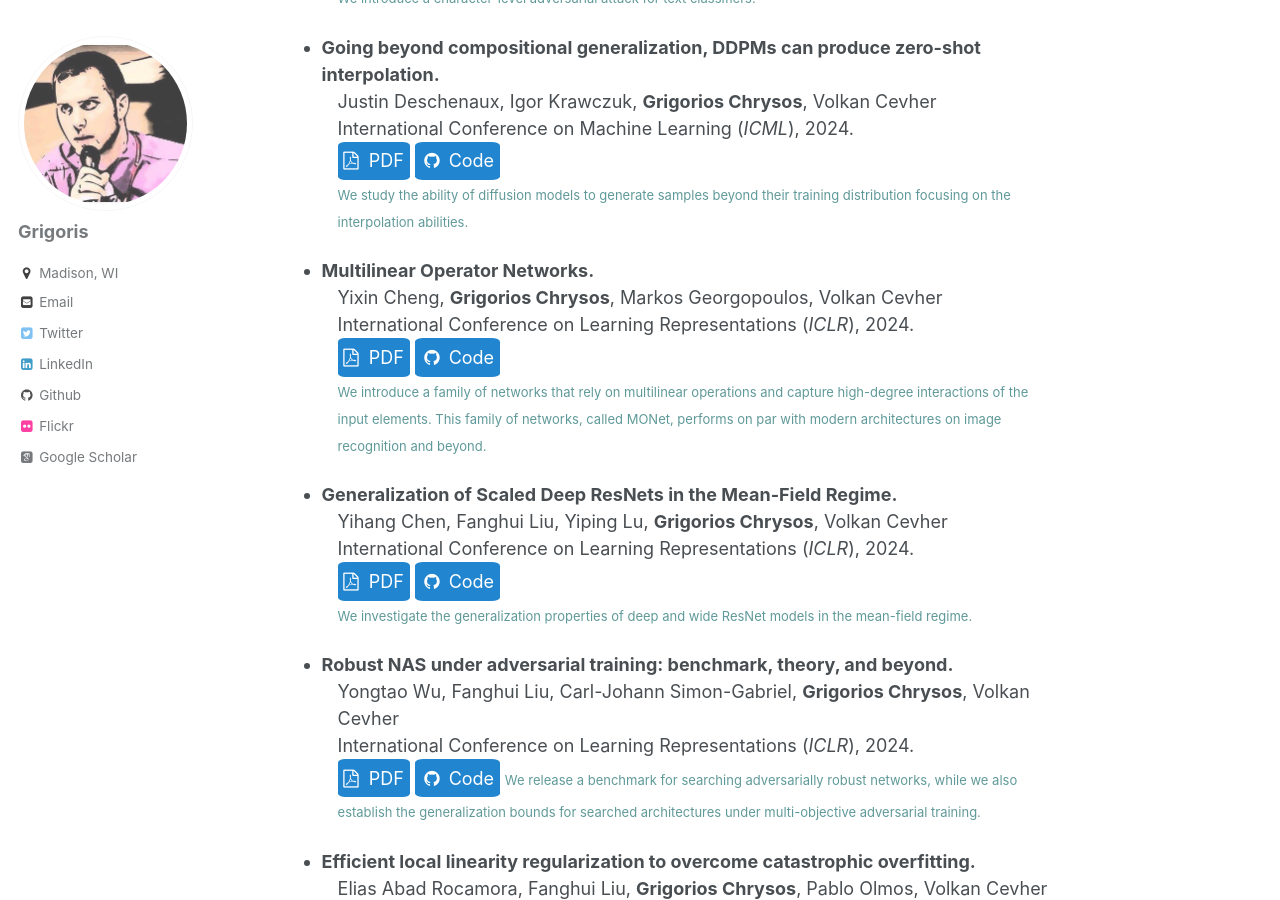
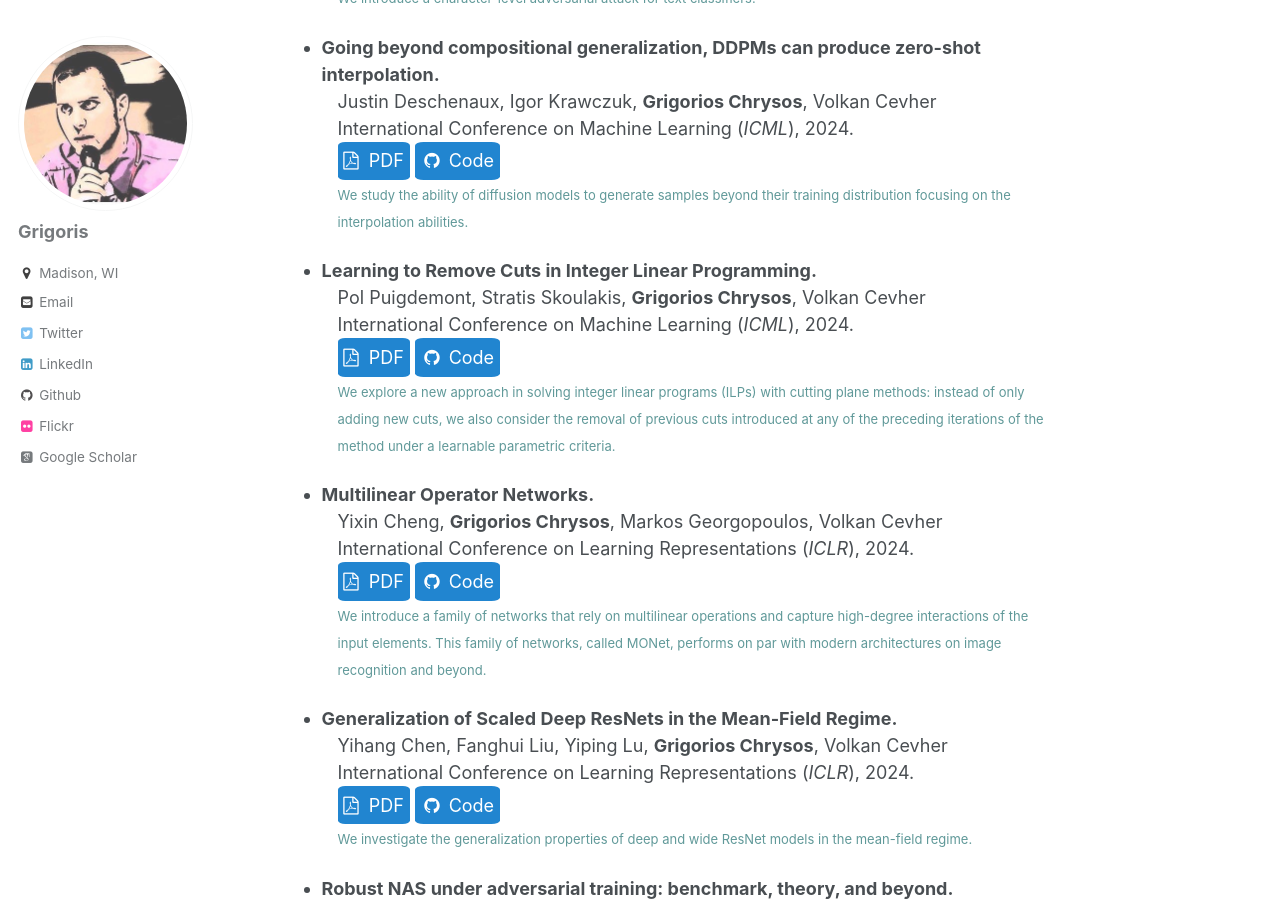
Before and after one commit to grigorisg9gr/grigorisg9gr.github.io, a Jekyll site: the page built from _publications/index.html, in a window 1280 px wide and 900 px high, scrolled down 480 px. Built offline with Jekyll 4.4.1, drawn with Linux system fonts in a browser that asks for light colours; some web fonts are replaced.

Commit message:
Minor update.

```diff
--- a/_pages/service/index.html
+++ b/_pages/service/index.html
@@ -17,6 +17,9 @@ comments: false
                   </ul>
           <p>&nbsp;</p>
           <p>&nbsp;</p>
+          <h1>Area Chair</h1>
+          <p>Area Chair in NeurIPS'24.</p>
+          <p>Action Editor in TMLR.</p>
           <h1>Conference Reviewer</h1>
           <p>Reviewer in NeurIPS, ICML, ICLR, CVPR, AISTATS, ECCV, ICCV.</p>
           <p>&nbsp;</p>
--- a/_pages/talks/index.html
+++ b/_pages/talks/index.html
@@ -8,8 +8,8 @@ comments: false
 <div>
       <p style="color: #5e9ca0;"><span style="color: #000000;">The resources for past talks and tutorials that I have been involved or delivered:</span></p>
     <ol>
+          <li><a href="https://uwmadison.box.com/s/yrpi5tdlojfjdu446xrybtv14dpjjpkr">Talk on Polynomial Networks</a> at the Riken - Center for Advanced Intelligence Project (AIP).</li>
           <li><a href="https://uwmadison.box.com/s/08oevy5n5ac4gxewi7gr4er59x0cak5r">Talk on Maximum Independent Set (NeurIPS'23)</a> at the University of Amsterdam.</li>
-          <li><a href="https://uwmadison.box.com/s/eh9db5es97i15vibfuytd5wv6y469ut8">Talk on Polynomial Networks</a> at the The Chinese University of Hong Kong.</li>
           <li><a href="https://uwmadison.box.com/s/kolroy3tc07m0knqdio71hndzysk457c">Tutorial at CVPR'23</a> on "Deep learning theory for computer vision".</li>
     </ol>
 </div>
--- a/_publications/index.html
+++ b/_publications/index.html
@@ -50,7 +50,14 @@ collection: publications
     </div></li>
 
 
-
+<li><strong>Learning to Remove Cuts in Integer Linear Programming.</strong>
+    <div style="padding-left: 16px">
+      <p>Pol Puigdemont, Stratis Skoulakis, <strong>Grigorios Chrysos</strong>, Volkan Cevher<br>
+      International Conference on Machine Learning (<em>ICML</em>), 2024. <br>
+      <a style="color: white; text-decoration: none;" href="https://arxiv.org/abs/2406.18781"><span class="buttong button-round"> <i class="fa fa-file-pdf-o" aria-hidden="true"></i> &nbsp;PDF</span></a>
+      <a style="color: white; text-decoration: none;" href="https://github.com/LIONS-EPFL/LearningToRemoveCutsILP"><span class="buttong button-round"> <i class="fa fa-fw fa-github" aria-hidden="true"></i>&nbsp;Code</span></a><br>
+      <span style="color: #609999; font-size: 13px; line-height: 13px;">We explore a new approach in solving integer linear programs (ILPs) with cutting plane methods: instead of only adding new cuts, we also consider the removal of previous cuts introduced at any of the preceding iterations of the method under a learnable parametric criteria.</span></p> <!-- https://arxiv.org/abs/2406.18781 -->
+    </div></li>
 
 
 
```
Also changed, not shown: index.html (+4 -3 lines).
